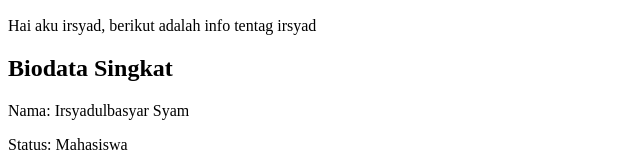
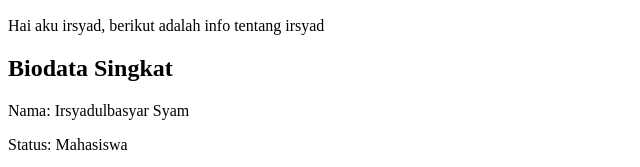
Before and after one commit to irsyadgtg/WAD_Project1, a plain HTML site: page index.html in a window 1280 px wide. Shown: the part 320-487 px from the top of the page, 0-640 px from the left. Drawn offline with Linux system fonts and the light colour scheme.

Commit message:
Update index.html

```diff
--- a/index.html
+++ b/index.html
@@ -7,7 +7,7 @@
 
 <h1>CV IRSYAD</h1>
 <img src="irsyad.JPG" width="25%">
-    <p>Hai aku irsyad, berikut adalah info tentag irsyad</p>
+    <p>Hai aku irsyad, berikut adalah info tentang irsyad</p>
 
 <h2>Biodata Singkat</h2>
     <p>Nama: Irsyadulbasyar Syam</p>
```
